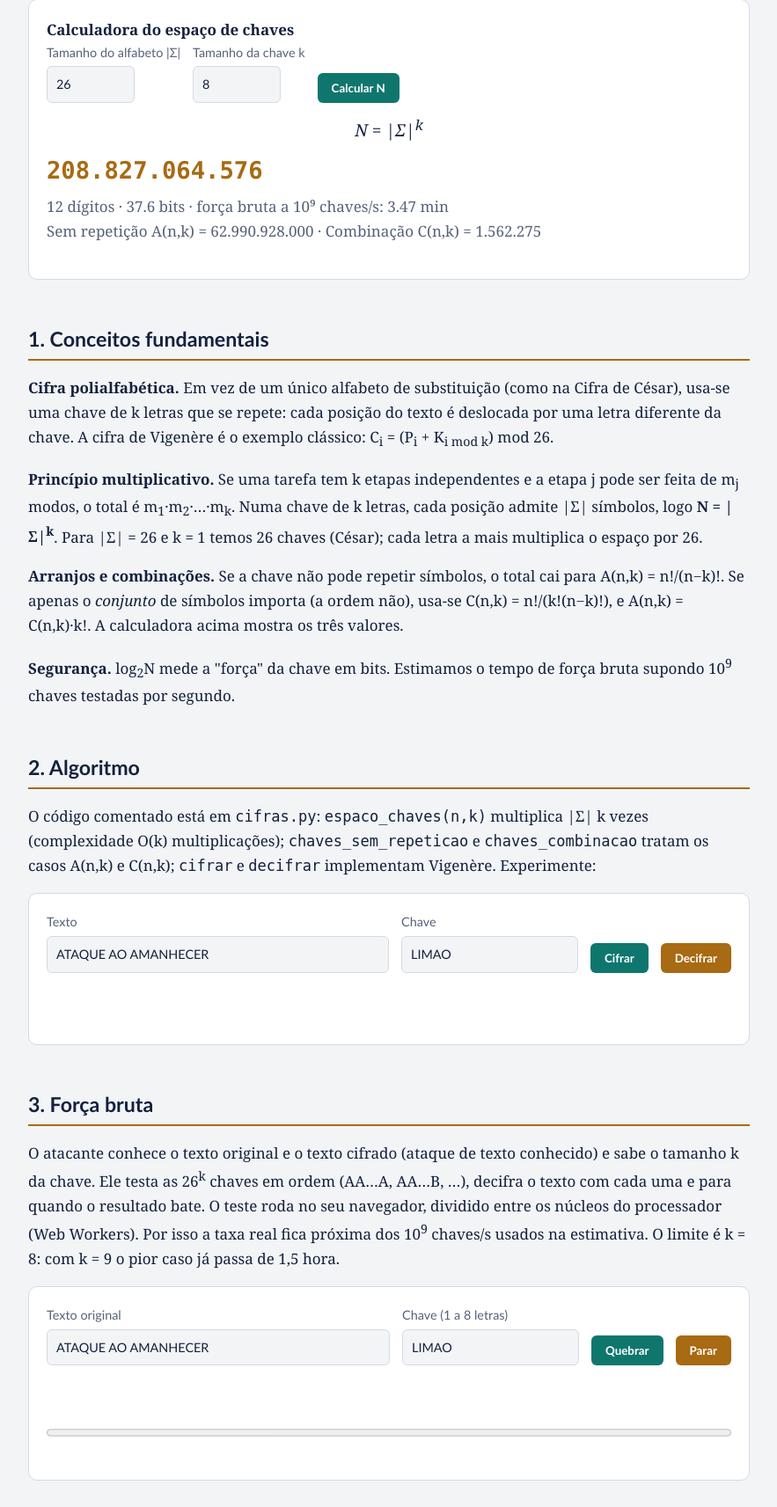
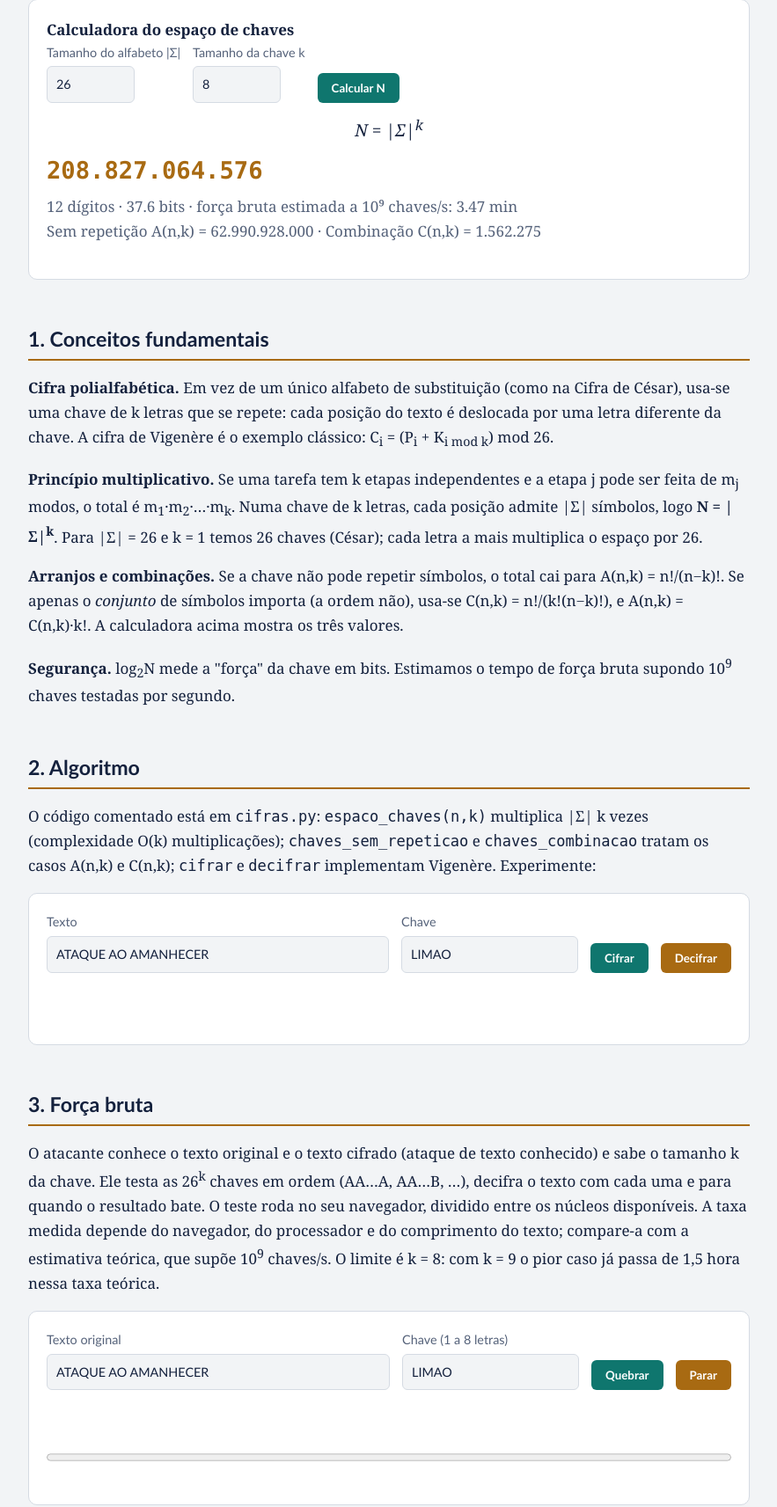
Before and after one commit to MaiaMatheus9/cifras_web, a Flask app: page / in a window 1280 px wide. Shown: the part 149-1862 px from the top of the page at 88% size, without its empty margins (198-1081 px from the left). Run offline with Flask 3, Linux system fonts and the light colour scheme.

Commit message:
Insere dados da interface sem HTML dinâmico e esclarece estimativa da força bruta

```diff
--- a/templates/index.html
+++ b/templates/index.html
@@ -64,7 +64,7 @@ td.n{font-family:ui-monospace,Consolas,monospace;word-break:break-all}
 </div>
 
 <h2>3. Força bruta</h2>
-<p>O atacante conhece o texto original e o texto cifrado (ataque de texto conhecido) e sabe o tamanho k da chave. Ele testa as 26<sup>k</sup> chaves em ordem (AA…A, AA…B, …), decifra o texto com cada uma e para quando o resultado bate. O teste roda no seu navegador, dividido entre os núcleos do processador (Web Workers). Por isso a taxa real fica próxima dos 10<sup>9</sup> chaves/s usados na estimativa. O limite é k = 8: com k = 9 o pior caso já passa de 1,5 hora.</p>
+<p>O atacante conhece o texto original e o texto cifrado (ataque de texto conhecido) e sabe o tamanho k da chave. Ele testa as 26<sup>k</sup> chaves em ordem (AA…A, AA…B, …), decifra o texto com cada uma e para quando o resultado bate. O teste roda no seu navegador, dividido entre os núcleos disponíveis. A taxa medida depende do navegador, do processador e do comprimento do texto; compare-a com a estimativa teórica, que supõe 10<sup>9</sup> chaves/s. O limite é k = 8: com k = 9 o pior caso já passa de 1,5 hora nessa taxa teórica.</p>
 <div class="card noprint">
   <div class="row">
     <label style="flex:2;min-width:200px">Texto original<input id="fbTxt" value="ATAQUE AO AMANHECER"></label>
@@ -96,7 +96,7 @@ async function calc(){
   const r=await fetch(`/api/espaco?n=${$('n').value}&k=${$('k').value}`), d=await r.json();
   if(!r.ok){$('N').textContent=d.erro;$('det').textContent='';return}
   $('N').textContent=fmt(d.N);
-  $('det').innerHTML=`${d.digitos} dígitos · ${d.bits} bits · força bruta a 10⁹ chaves/s: ${d.tempo}<br>Sem repetição A(n,k) = ${fmt(d.arranjo)} · Combinação C(n,k) = ${fmt(d.combinacao)}`;
+  $('det').replaceChildren(document.createTextNode(`${d.digitos} dígitos · ${d.bits} bits · força bruta estimada a 10⁹ chaves/s: ${d.tempo}`), document.createElement('br'), document.createTextNode(`Sem repetição A(n,k) = ${fmt(d.arranjo)} · Combinação C(n,k) = ${fmt(d.combinacao)}`));
 }
 async function cif(modo){
   const r=await fetch('/api/cifra',{method:'POST',headers:{'Content-Type':'application/json'},body:JSON.stringify({texto:$('txt').value,chave:$('chv').value,modo})}), d=await r.json();
@@ -134,7 +134,10 @@ async function quebrar(){
       $('fbSt').textContent=`${fmt(String(tot))} de ${fmt(String(N))} chaves · ${tempo(t)} · ${fmt(String(Math.round(taxa)))} chaves/s · ${W} workers`;
       if(e.data.achou){
         parar();
-        $('fbRes').innerHTML=`<b>Chave encontrada: ${e.data.achou.map(v=>String.fromCharCode(65+v)).join('')}</b> em ${tempo(t)}, após ≈ ${fmt(String(tot))} chaves testadas.<br>${est} · pior caso na taxa medida: ${tempo(N/taxa)}.`;
+        const chaveEncontrada=e.data.achou.map(v=>String.fromCharCode(65+v)).join('');
+        const destaque=document.createElement('b');
+        destaque.textContent=`Chave encontrada: ${chaveEncontrada}`;
+        $('fbRes').replaceChildren(destaque, document.createTextNode(` em ${tempo(t)}, após ≈ ${fmt(String(tot))} chaves testadas.`), document.createElement('br'), document.createTextNode(`${est} · pior caso na taxa medida: ${tempo(N/taxa)}.`));
       }
     };
     wk.postMessage({c,p,k,de:Math.floor(26*w/W),ate:Math.floor(26*(w+1)/W)});
@@ -144,9 +147,11 @@ async function quebrar(){
 async function init(){
   calc();
   const t=await (await fetch('/api/testes')).json();
-  $('tt').innerHTML=t.map(x=>`<tr><td class="l">${x.teste}</td><td class="${x.ok?'ok':'no'}">${x.ok?'passou':'falhou'}</td></tr>`).join('');
+  const linhasTestes=t.map(x=>{const tr=document.createElement('tr'),nome=document.createElement('td'),resultado=document.createElement('td');nome.className='l';nome.textContent=x.teste;resultado.className=x.ok?'ok':'no';resultado.textContent=x.ok?'passou':'falhou';tr.append(nome,resultado);return tr;});
+  $('tt').replaceChildren(...linhasTestes);
   const b=await (await fetch('/api/tabela')).json();
-  $('tb').innerHTML=b.map(x=>`<tr><td>${x.k}</td><td class="n l">${fmt(x.N)}</td><td>${x.digitos}</td><td>${x.bits}</td><td>${x.tempo}</td></tr>`).join('');
+  const linhasTabela=b.map(x=>{const tr=document.createElement('tr');for(const [valor,classe] of [[x.k,''],[fmt(x.N),'n l'],[x.digitos,''],[x.bits,''],[x.tempo,'']]){const td=document.createElement('td');td.className=classe;td.textContent=valor;tr.append(td);}return tr;});
+  $('tb').replaceChildren(...linhasTabela);
 }
 init();
 </script></body></html>
```
Also changed, not shown: README.md.
